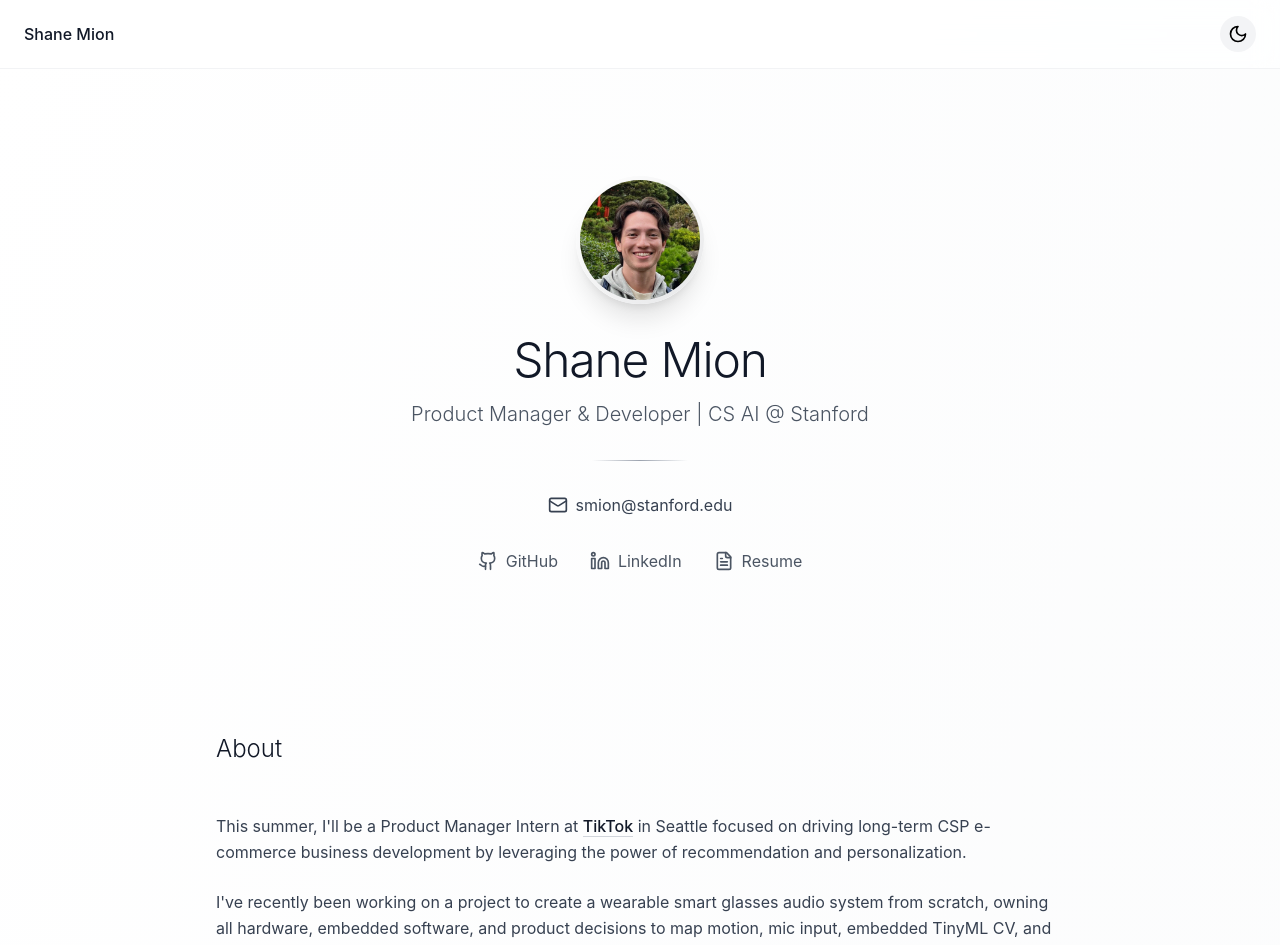
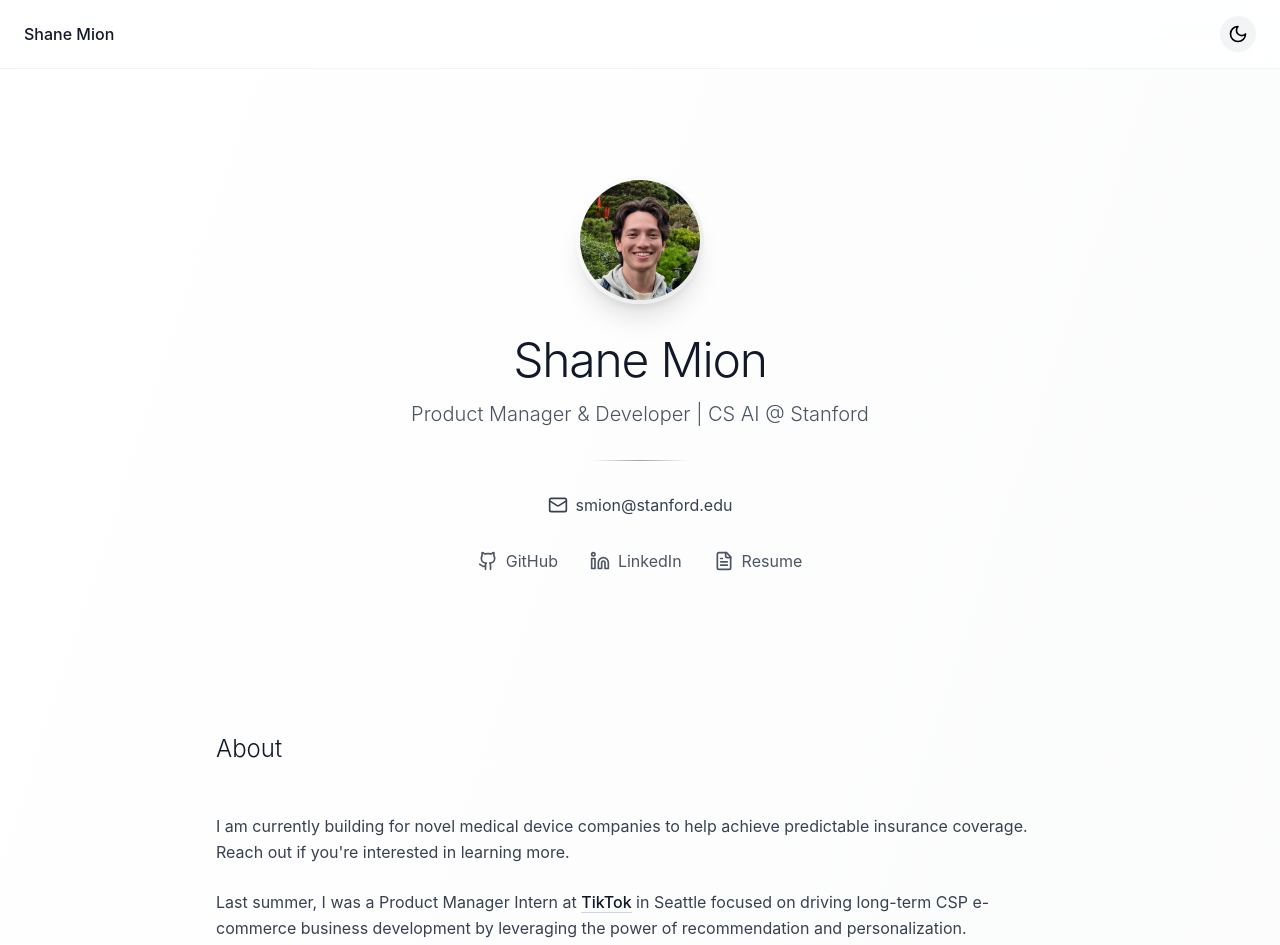
Before and after one commit to shanemion/personal-website, a React (Create React App) app: page / in a window 1280 px wide. Shown: the top 945 px of the page. Built offline with nearby package versions, Linux system fonts and the light colour scheme.

Commit message:
updated about one

```diff
--- a/src/App.js
+++ b/src/App.js
@@ -266,7 +266,10 @@ const App = () => {
 
             <div className="space-y-6 text-gray-700 dark:text-gray-300 leading-relaxed">
               <p>
-                This summer, I'll be a Product Manager Intern at{" "}
+                I am currently building for novel medical device companies to help achieve predictable insurance coverage. Reach out if you're interested in learning more.
+              </p>
+              <p>
+                Last summer, I was a Product Manager Intern at{" "}
                 <a
                   href="https://www.tiktok.com/en/"
                   target="_blank"
```
